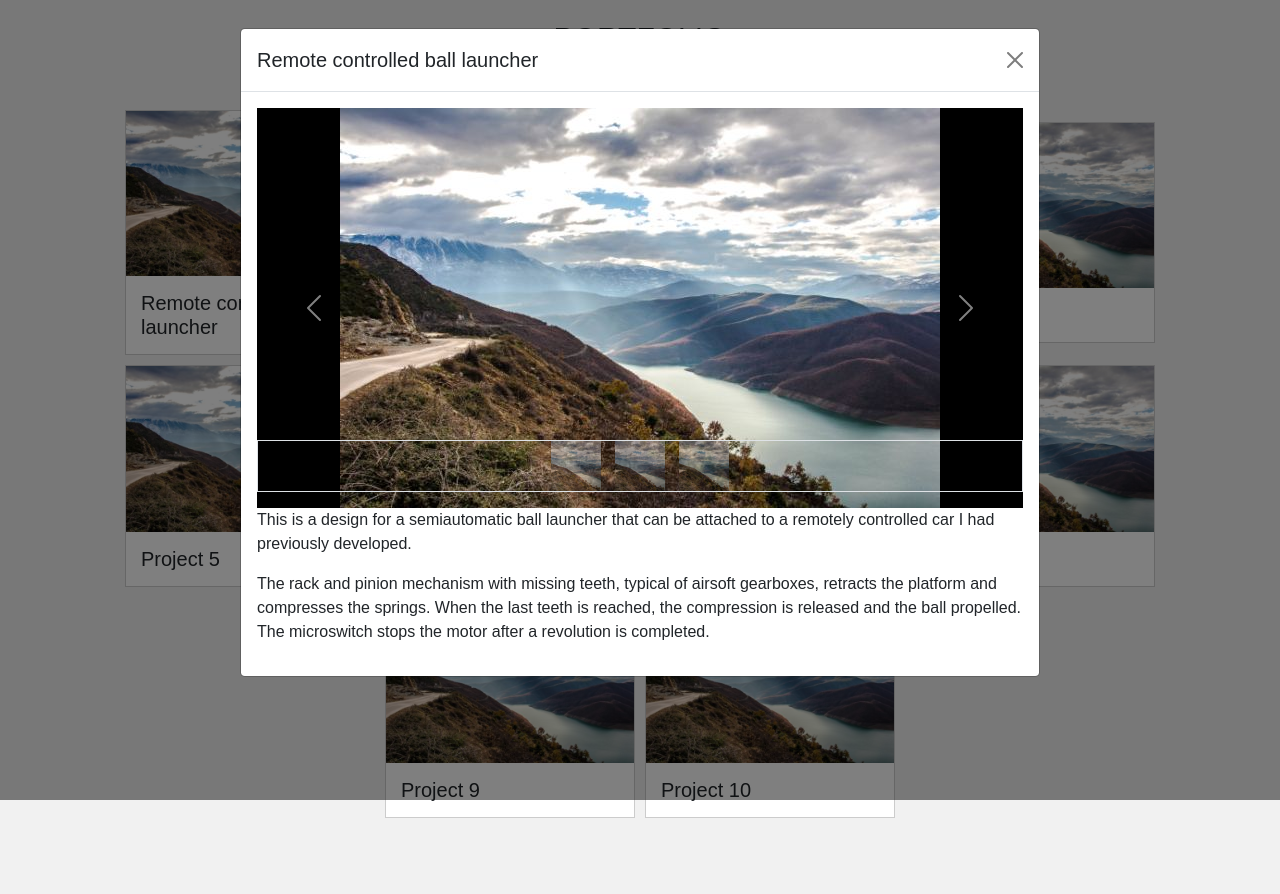
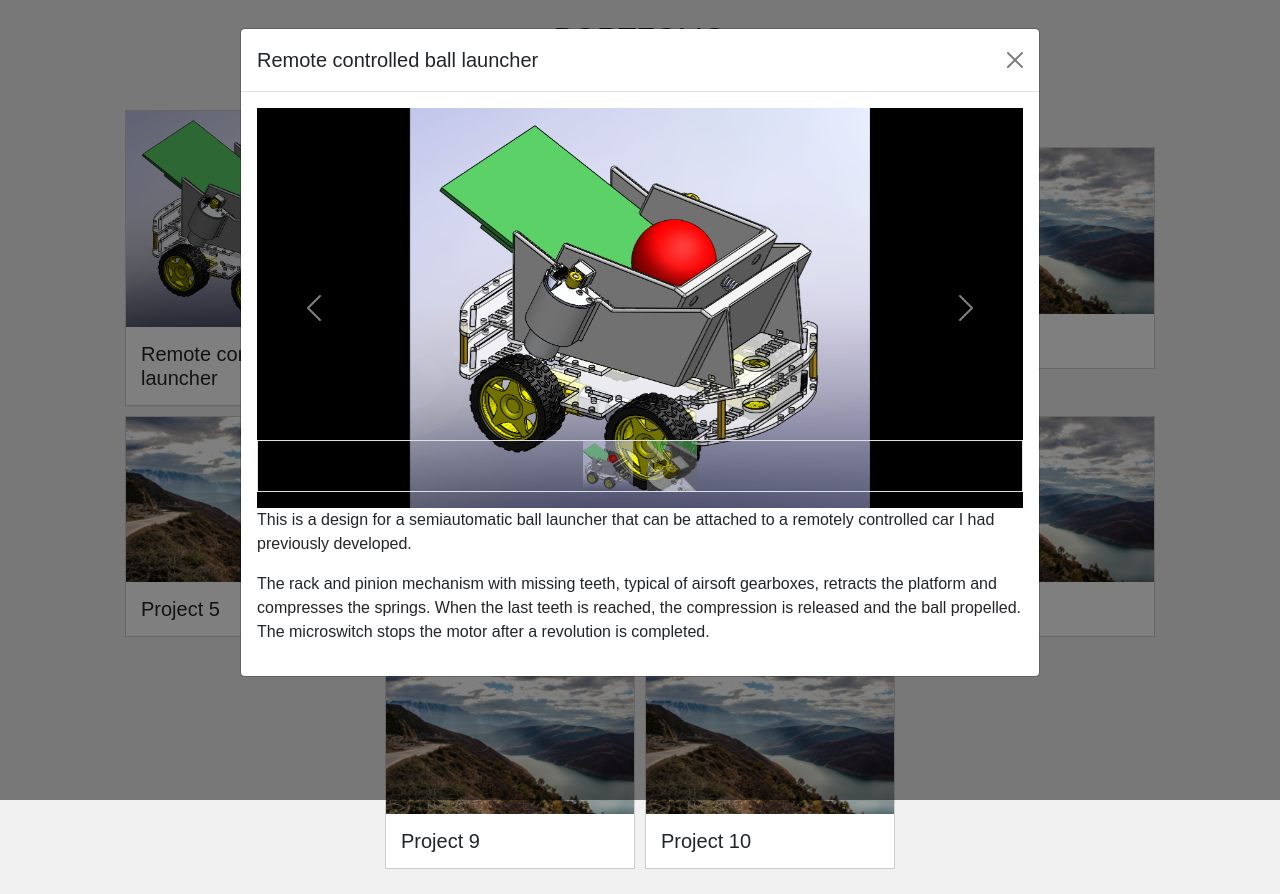
Before and after one commit to Tyronnosaurus/portfolio, a plain HTML site: page index.html in a window 1280 px wide. Both pictures are taken after a click on the element "Remote controlled ball launcher". Before the commit the page ends 843 px from the top, so only its background shows below. Drawn offline with nearby package versions, Linux system fonts and the light colour scheme.

Commit message:
Added some project images

```diff
--- a/index.html
+++ b/index.html
@@ -30,7 +30,7 @@
             <div id="pf-grid">
 
                 <div class="pf-item Professional" data-bs-toggle="modal" data-bs-target="#Modal1">
-                    <img src="img/mountains.jpg" alt="Project 1">
+                    <img src="img\pf\Ball launcher\balllauncher.png" alt="Project 1">
                     <h4>Remote controlled ball launcher</h4>
                 </div>
 
@@ -100,13 +100,10 @@
                                 <!-- Slides -->
                                 <div class="carousel-inner">
                                   <div class="carousel-item active">
-                                    <img class="d-block w-100" src="img/mountains.jpg" alt="First slide">
+                                    <img class="d-block w-100" src="img\pf\Ball launcher\balllauncher.png" alt="First slide">
                                   </div>
                                   <div class="carousel-item">
-                                    <img class="d-block w-100" src="img/mountains2.jpg" alt="Second slide">
-                                  </div>
-                                  <div class="carousel-item">
-                                    <img class="d-block w-100" src="img/mountains.jpg" alt="Third slide">
+                                    <img class="d-block w-100" src="img\pf\Ball launcher\launchermechanism.png" alt="Second slide">
                                   </div>
                                 </div>
 
@@ -122,17 +119,12 @@
                                 <ul class="carousel-indicators list-inline mx-auto border px-2">
                                     <li class="list-inline-item active">
                                         <a id="carousel-selector-0" data-bs-slide-to="0" data-bs-target="#myCarousel" class="selected">
-                                            <img src="img/mountains.jpg" class="img-fluid">
+                                            <img src="img\pf\Ball launcher\balllauncher.png" class="img-fluid">
                                         </a>
                                     </li>
                                     <li class="list-inline-item">
                                         <a id="carousel-selector-1" data-bs-slide-to="1" data-bs-target="#myCarousel">
-                                            <img src="img/mountains.jpg" class="img-fluid">
-                                        </a>
-                                    </li>
-                                    <li class="list-inline-item">
-                                        <a id="carousel-selector-2" data-bs-slide-to="2" data-bs-target="#myCarousel">
-                                            <img src="img/mountains.jpg" class="img-fluid">
+                                            <img src="img\pf\Ball launcher\launchermechanism.png" class="img-fluid">
                                         </a>
                                     </li>
                                 </ul>
```
Also changed, not shown: img/mountains2.jpg (added), img/pf/Ball launcher/balllauncher.png (added), img/pf/Ball launcher/launchermechanism.png (added).
